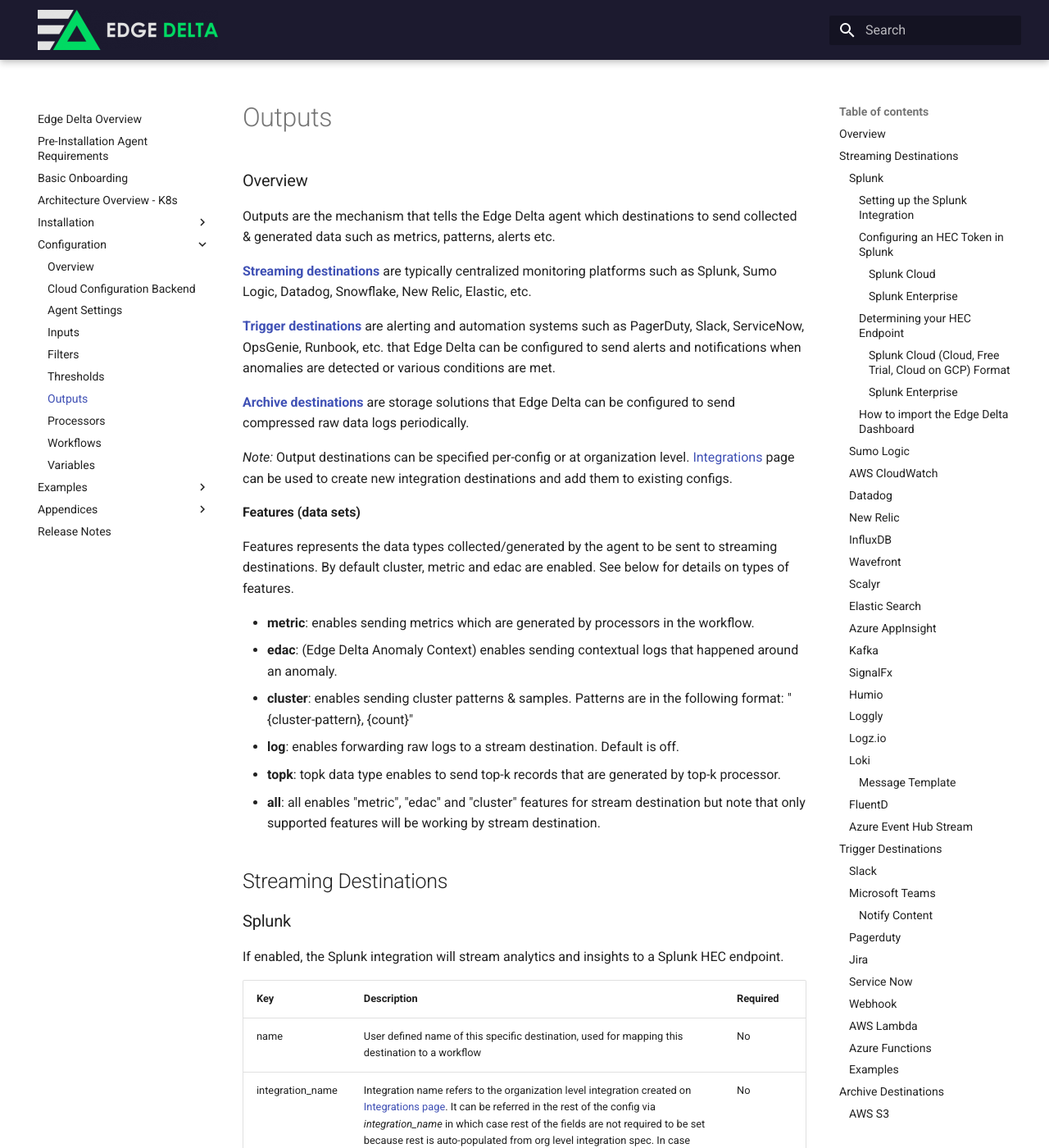
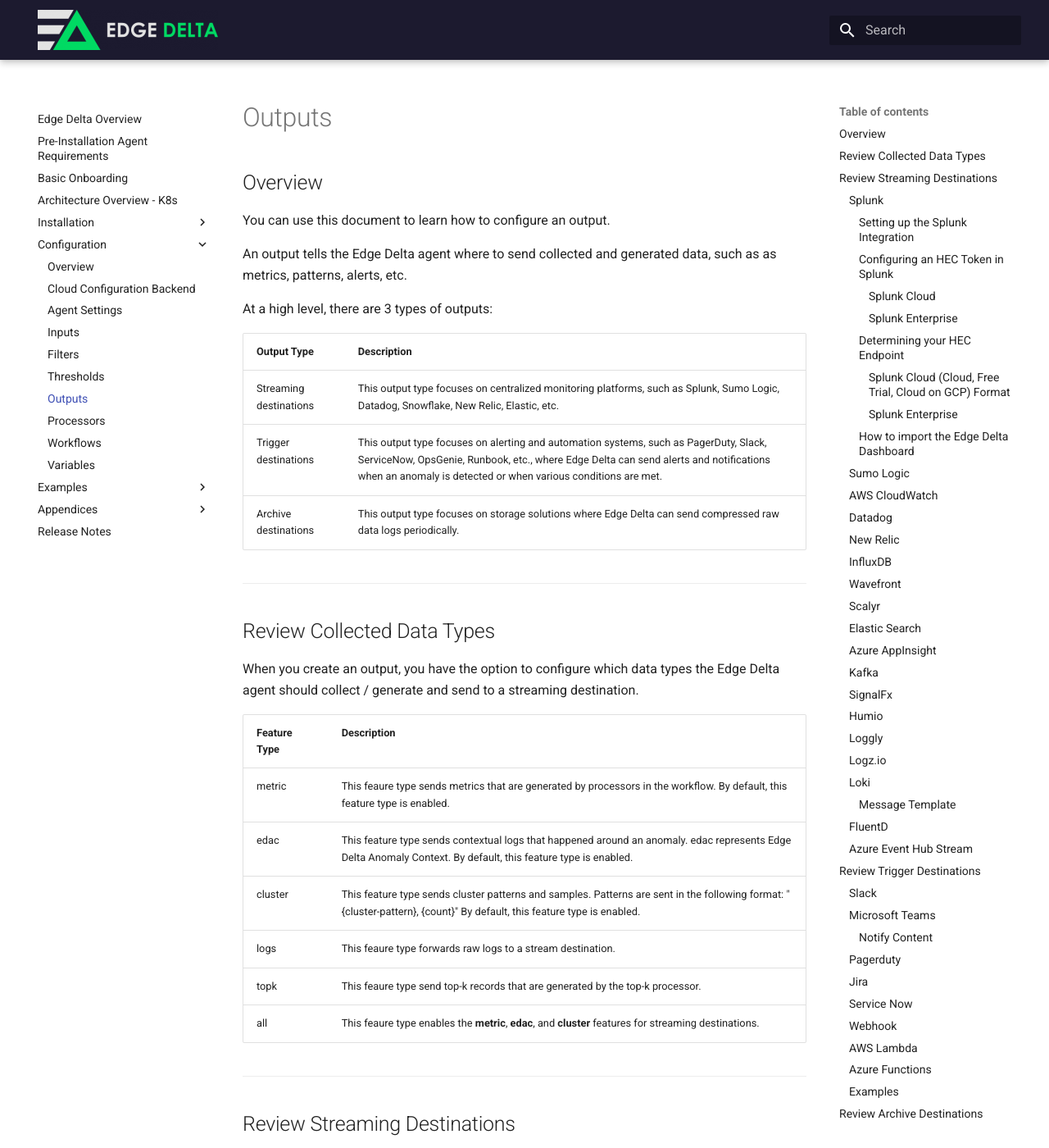
Before and after one commit to edgedelta/docs, an MkDocs documentation site: the page built from docs/configuration/outputs.md, in a window 1280 px wide and 1400 px high. Shown: the whole window at 82% size. Built offline with MkDocs 1.6.1 and Material for MkDocs 9.7.7, drawn with Linux system fonts in a browser that asks for light colours; some of the changed text lies outside the part shown.

Commit message:
Update outputs.md

````diff
--- a/docs/configuration/outputs.md
+++ b/docs/configuration/outputs.md
@@ -7,43 +7,59 @@ description: >-
 
 # Outputs
 
-### Overview
+## Overview
 
-Outputs are the mechanism that tells the Edge Delta agent which destinations to send collected & generated data such as metrics, patterns, alerts etc.
+You can use this document to learn how to configure an output.
 
-[**Streaming destinations**](#streaming-destinations) are typically centralized monitoring platforms such as Splunk, Sumo Logic, Datadog, Snowflake, New Relic, Elastic, etc.
+An output tells the Edge Delta agent where to send collected and generated data, such as as metrics, patterns, alerts, etc.
 
-[**Trigger destinations**](#trigger-destinations) are alerting and automation systems such as PagerDuty, Slack, ServiceNow, OpsGenie, Runbook, etc. that Edge Delta can be configured to send alerts and notifications when anomalies are detected or various conditions are met.
+At a high level, there are 3 types of outputs:
 
-[**Archive destinations**](#archive-destinations) are storage solutions that Edge Delta can be configured to send compressed raw data logs periodically.
+| Output Type | Description |
+| :--- | :--- |
+| Streaming destinations | This output type focuses on centralized monitoring platforms, such as Splunk, Sumo Logic, Datadog, Snowflake, New Relic, Elastic, etc. |
+| Trigger destinations | This output type focuses on alerting and automation systems, such as PagerDuty, Slack, ServiceNow, OpsGenie, Runbook, etc., where Edge Delta can send alerts and notifications when an anomaly is detected or when various conditions are met.  |
+| Archive destinations | This output type focuses on storage solutions where Edge Delta can send compressed raw data logs periodically.  |
 
-_Note:_ Output destinations can be specified per-config or at organization level. [Integrations](https://admin.edgedelta.com/integrations) page can be used to create new integration destinations and add them to existing configs.
 
-**Features \(data sets\)**
+***
 
-Features represents the data types collected/generated by the agent to be sent to streaming destinations. By default cluster, metric and edac are enabled. See below for details on types of features.
+## Review Collected Data Types
 
-* **metric**: enables sending metrics which are generated by processors in the workflow.
-* **edac**: \(Edge Delta Anomaly Context\) enables sending contextual logs that happened around an anomaly.
-* **cluster**: enables sending cluster patterns & samples. Patterns are in the following format: "{cluster-pattern}, {count}"
-* **log**: enables forwarding raw logs to a stream destination. Default is off.
-* **topk**: topk data type enables to send top-k records that are generated by top-k processor.
-* **all**: all enables "metric", "edac" and "cluster" features for stream destination but note that only supported features will be working by stream destination.
+When you create an output, you have the option to configure which data types the Edge Delta agent should collect / generate and send to a streaming destination.
 
-## Streaming Destinations
+| Feature Type | Description |
+| :--- | :--- |
+| metric | This feaure type sends metrics that are generated by processors in the workflow. By default, this feature type is enabled. |
+| edac | This feature type sends contextual logs that happened around an anomaly. edac represents Edge Delta Anomaly Context. By default, this feature type is enabled.  |
+| cluster | This feature type sends cluster patterns and samples. Patterns are sent in the following format: "{cluster-pattern}, {count}" By default, this feature type is enabled.  |
+| logs | This feaure type forwards raw logs to a stream destination. |
+| topk | This feaure type send top-k records that are generated by the top-k processor. |
+| all | This feaure type enables the **metric**, **edac**, and **cluster** features for streaming destinations. |
+
+***
+
+## Review Streaming Destinations
+
+Edge Delta supports the following streaming destinations:
 
 ### Splunk
 
-If enabled, the Splunk integration will stream analytics and insights to a Splunk HEC endpoint.
+The Splunk integration will stream analytics and insights to a Splunk HEC endpoint.
 
-| Key | Description | Required |
+In the Edge Delta Admin portal, in the visual editor, when you select **Splunk** as the output type, the following fields will appear:
+
+| Parameter | Description | Required or Optional |
 | :--- | :--- | :--- |
-| name | User defined name of this specific destination, used for mapping this destination to a workflow | No |
-| integration\_name | Integration name refers to the organization level integration created on [Integrations page](https://admin.edgedelta.com/integrations). It can be referred in the rest of the config via _integration\_name_ in which case rest of the fields are not required to be set because rest is auto-populated from org level integration spec. In case multiple instances of same integration needs to be added to a config then a custom name can be given to each via _name_ field. In that case name should be used to refer the specific instance of the destination in workflows.  | No |
+| name | Enter a descriptive name for the output, which will be used map User this destination to a workflow. | Required |
+| integration\_name | This parameter refers to the organization level integration created on [Integrations page](https://admin.edgedelta.com/integrations). It can be referred in the rest of the config via _integration\_name_ in which case rest of the fields are not required to be set because rest is auto-populated from org level integration spec. In case multiple instances of same integration needs to be added to a config then a custom name can be given to each via _name_ field. In that case name should be used to refer the specific instance of the destination in workflows.  | No |
 | type | Must be set to "splunk" to stream data to splunk | Yes |
 | endpoint | Full Splunk HEC URI for this integration | Yes |
 | token | Splunk HEC Token for this integration | Yes |
 | features | Features defines which data types stream to backend, it can be "log", "metric", "edac", "cluster", "topk" or "all". If you don't provide any value then it will be set as "metric,edac,cluster". | No |
+
+
+Review the following example:
 
 ```yaml
       - name: splunk-integration
@@ -659,7 +675,7 @@ You can enable this integration to stream analytics and insights to an Azure Eve
         features: log,metric
 ```
 
-## Trigger Destinations
+## Review Trigger Destinations
 
 ### **Slack**
 
@@ -1020,7 +1036,7 @@ outputs:
         endpoint: "https://hooks.slack.com/services/T00000000/B00000000/XXXXXXXXXXXXXXXXXXXXXXXX"
 ```
 
-## Archive Destinations
+## Review Archive Destinations
 
 ### **AWS S3**
 
@@ -1267,3 +1283,11 @@ You can enable this integration to stream notifications and alerts to a specifie
         custom_headers:
           X-header1: "test-header"
 ```
+
+
+
+
+
+> **Note**
+>
+> In the Edge Delta Admin portal, the term **output** is represented by the **Integrations** page. To create an output, access the **Integrations** page. After you create an output, you will be asked to add the output to an existin agent configuration. If you do not have an agent configuration, then you can create the configuration, and then return to the **Integrations** page to add the output to the configuration.
````
